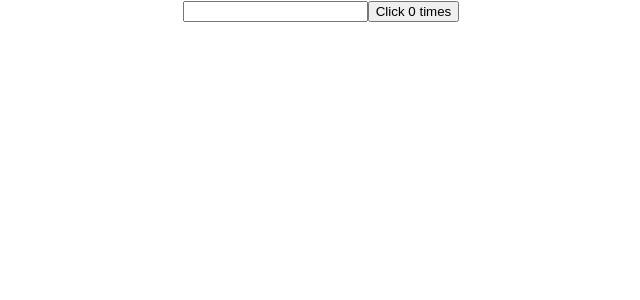
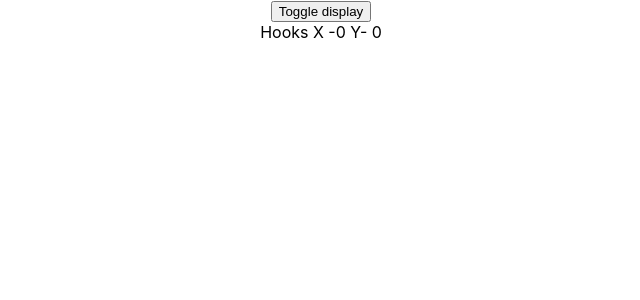
Before and after one commit to mittalaakash/hooks, a React (Create React App) app: page / in a window 1280 px wide. Shown: the top 300 px of the page, without its empty margins (319-959 px from the left). Built offline with nearby package versions, Linux system fonts and the light colour scheme.

Commit message:
will unmount

```diff
--- a/src/App.js
+++ b/src/App.js
@@ -1,10 +1,10 @@
 import './App.css';
-import HookCounterOne from './Components/HookCounterOne';
+import MouseContainer from './Components/MouseContainer';
 
 function App() {
   return (
     <div className='App'>
-      <HookCounterOne />
+      <MouseContainer />
     </div>
   );
 }
--- a/src/Components/HookCounterOne.js
+++ b/src/Components/HookCounterOne.js
@@ -6,7 +6,7 @@
   useEffect(() => {
     console.log('update document title');
     document.title = `You clicked ${count} times`;
-  });
+  }, [count]);
   return (
     <div>
       <input
--- /dev/null
+++ b/src/Components/HookMouse.js
@@ -0,0 +1,28 @@
+import React, { useState, useEffect } from 'react';
+
+function HookMouse() {
+  const [x, setX] = useState(0);
+  const [y, setY] = useState(0);
+
+  const logMousePosition = e => {
+    console.log('Mouse event');
+    setX(e.clientX);
+    setY(e.clientY);
+  };
+  useEffect(() => {
+    console.log('useEffect Called');
+    window.addEventListener('mousemove', logMousePosition);
+    return () => {
+      console.log('unmount code');
+      window.removeEventListener('mousemove', logMousePosition);
+    };
+  }, []);
+
+  return (
+    <div>
+      Hooks X -{x} Y- {y}
+    </div>
+  );
+}
+
+export default HookMouse;
--- /dev/null
+++ b/src/Components/MouseContainer.js
@@ -0,0 +1,14 @@
+import React, { useState, useEffect } from 'react';
+import HookMouse from './HookMouse';
+
+function MouseContainer() {
+  const [display, setDisplay] = useState(true);
+  return (
+    <div>
+      <button onClick={() => setDisplay(!display)}>Toggle display</button>
+      {display && <HookMouse />}
+    </div>
+  );
+}
+
+export default MouseContainer;
```
